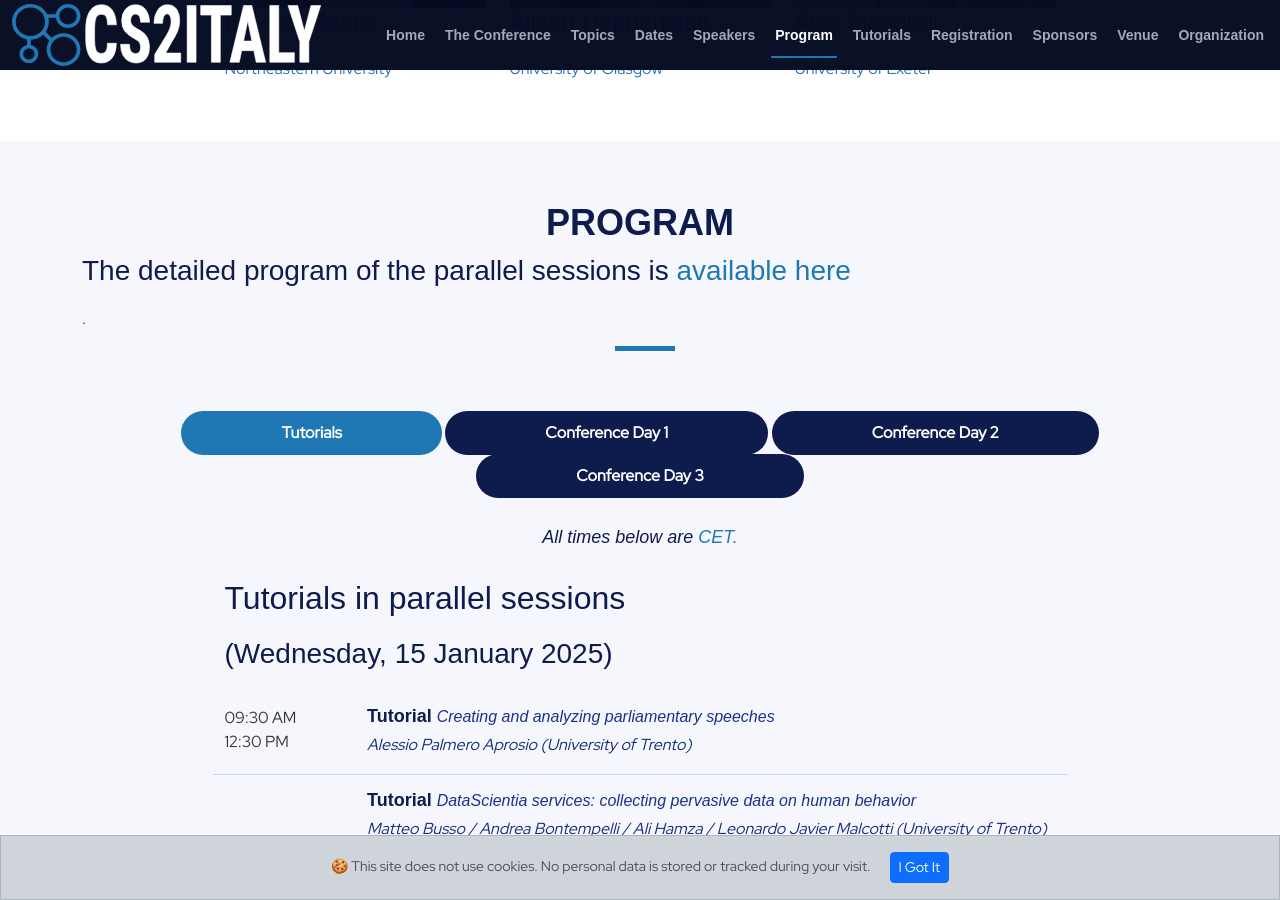
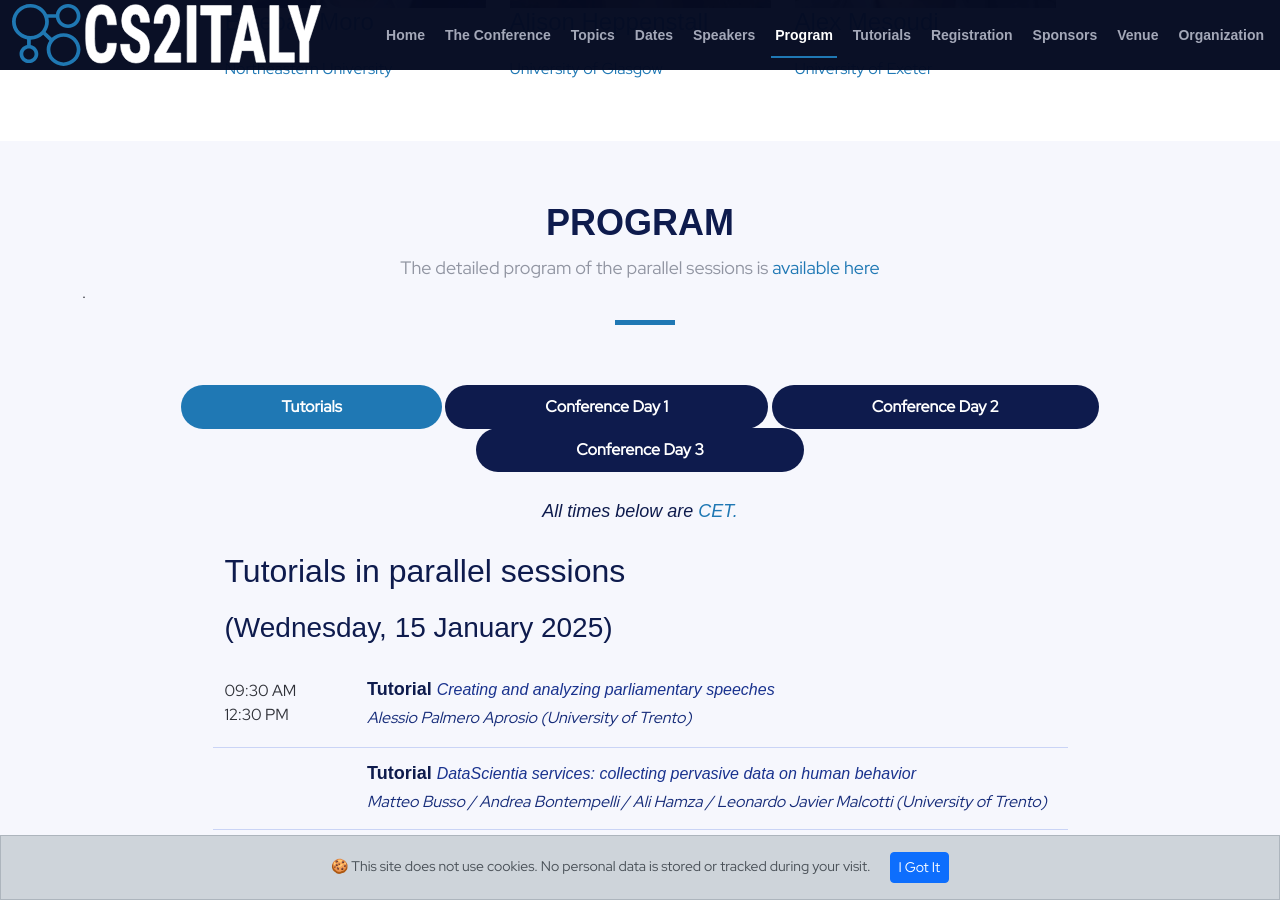
Before and after one commit to CS2Italy/conference, a Jekyll site: the page built from docs/index.md, in a window 1280 px wide and 900 px high, scrolled down 3901 px. Built offline with Jekyll 4.4.1, drawn with Linux system fonts in a browser that asks for light colours.

```diff
--- a/docs/_layouts/default.html
+++ b/docs/_layouts/default.html
@@ -191,7 +191,7 @@
       <div class="container" data-aos="fade-up">
         <div class="section-header">
           <h2>Program</h2>
-          <p><h3>The detailed program of the parallel sessions is <a href="https://drive.google.com/file/d/18mKX4KvPLBfyo2KfPJEpWXpndv-JMx1F/view?usp=sharing"> available here</a></h3></p>.
+          <p>The detailed program of the parallel sessions is <a href="https://drive.google.com/file/d/18mKX4KvPLBfyo2KfPJEpWXpndv-JMx1F/view?usp=sharing"> available here</a></p>.
         </div>
 
         <ul class="nav nav-tabs" role="tablist" data-aos="fade-up" data-aos-delay="100">
```
